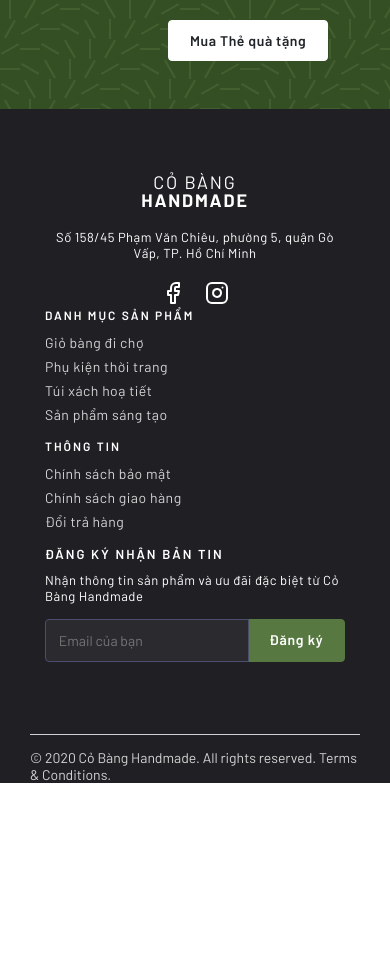
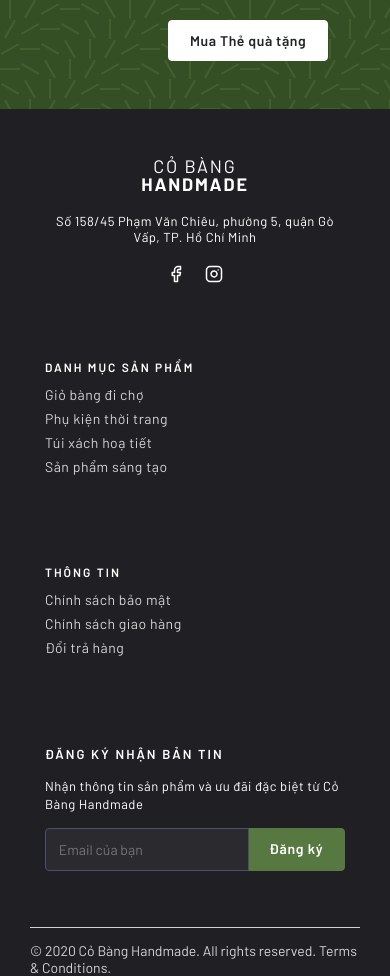
Before and after one commit to bkdev98/co-bang-handmade, a Next.js app: page / in a window 390 px wide. Shown: the part 5600-6576 px from the top of the page. Before the commit the page ends 6383 px from the top, so only its background shows below. Built offline with nearby package versions, Linux system fonts and the light colour scheme.

Commit message:
responsive footer

```diff
--- a/components/footer.js
+++ b/components/footer.js
@@ -9,7 +9,7 @@
       <Container fluid>
         <div className="section-info">
           <Row>
-            <Col lg={3}>
+            <Col lg={3} style={{padding: '2rem 15px'}}>
               <div className="footer-brand-text">
                 CỎ BÀNG<br /><strong>HANDMADE</strong>
               </div>
@@ -18,14 +18,14 @@
               </div>
               <div className="footer-social-list">
                 <a className="footer-social-item">
-                  <Facebook />
+                  <Facebook size={18} />
                 </a>
                 <a className="footer-social-item">
-                  <Instagram />
+                  <Instagram size={18} />
                 </a>
               </div>
             </Col>
-            <Col lg={3}>
+            <Col lg={3} style={{padding: '2rem 15px'}}>
               <div className="footer-list-title">DANH MỤC SẢN PHẨM</div>
               <ul className="footer-list">
                 <li className="footer-list-item">
@@ -50,7 +50,7 @@
                 </li>
               </ul>
             </Col>
-            <Col lg={3}>
+            <Col lg={3} style={{padding: '2rem 15px'}}>
               <div className="footer-list-title">THÔNG TIN</div>
               <ul className="footer-list">
                 <li className="footer-list-item">
@@ -70,7 +70,7 @@
                 </li>
               </ul>
             </Col>
-            <Col lg={3}>
+            <Col lg={3} style={{padding: '2rem 15px'}}>
               <div className="footer-subscription-title">ĐĂNG KÝ NHẬN BẢN TIN</div>
               <div className="footer-subscription-text">
                 Nhận thông tin sản phẩm và ưu đãi đặc biệt từ Cỏ Bàng Handmade
@@ -100,7 +100,7 @@
         margin-bottom: 20px;
       }
       .section-info {
-        padding: 4rem 15px;
+        padding: 1rem 15px;
       }
       .section-copyright {
         border-top: 1px solid #fff;
@@ -114,6 +114,7 @@
         font-size: 12px;
         font-weight: 600;
         letter-spacing: 2px;
+        margin-top: 10px;
       }
       .footer-subscription-title {
         text-transform: uppercase;
@@ -121,6 +122,7 @@
         font-size: 13px;
         font-weight: 600;
         letter-spacing: 2px;
+        margin-top: 10px;
       }
       .footer-list {
         list-style: none;
@@ -176,7 +178,8 @@
         color: #fff;
         letter-spacing: 0.5px;
         font-size: 13px;
-        margin-top: 10px;
+        margin-top: 15px;
+        line-height: 18px;
       }
       .footer-text {
         color: #fff;
```
